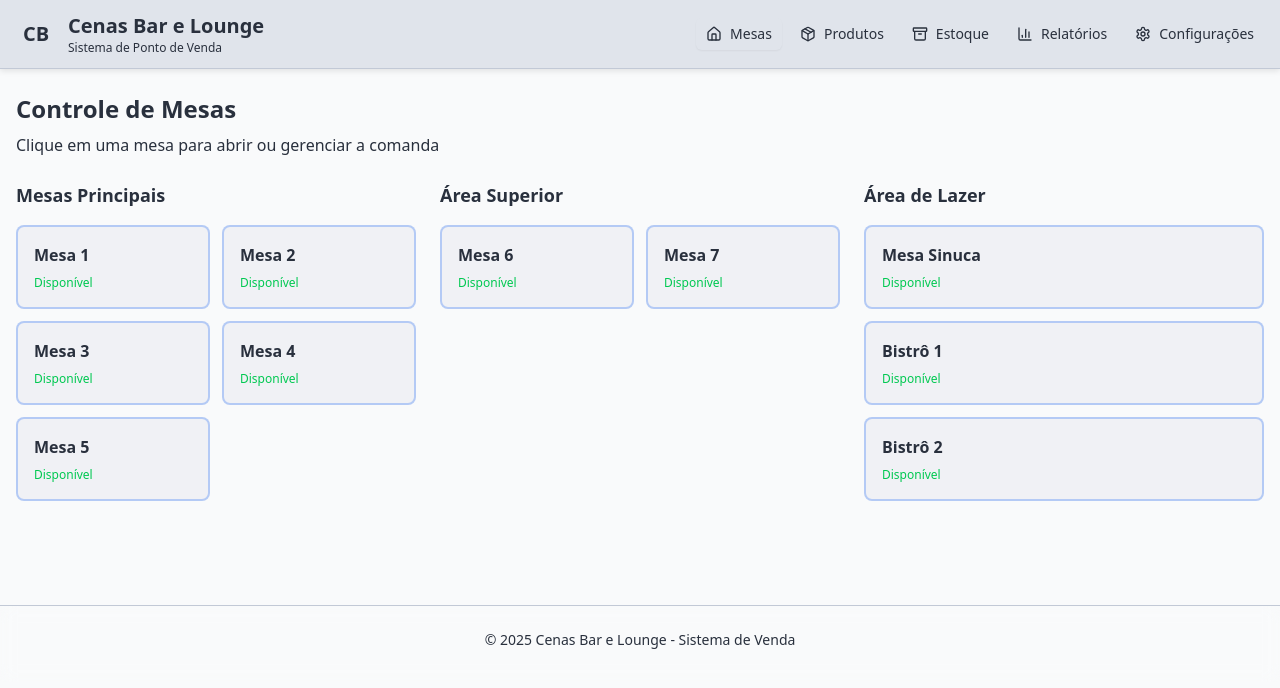
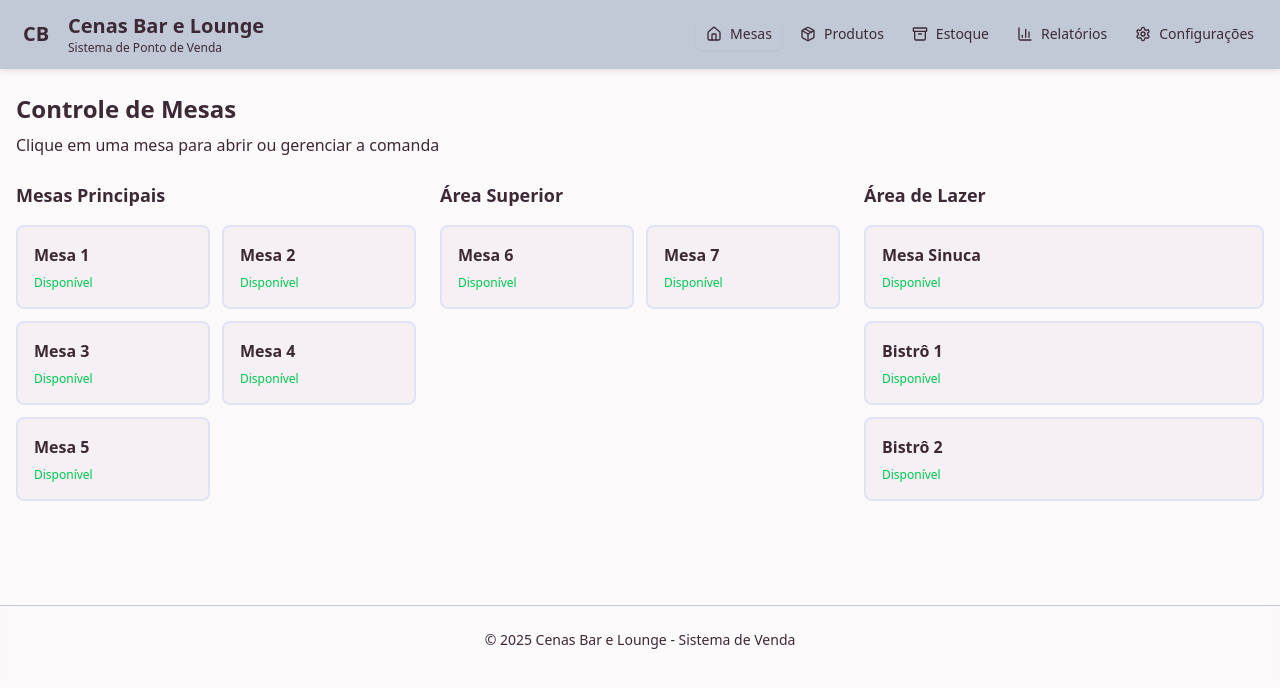
Before and after one commit to diegofsiilva/Cenas_Teste, a React (Vite) app: page / in a window 1280 px wide. Shown: the top 688 px of the page. Built offline with nearby package versions, Linux system fonts and the light colour scheme.

Commit message:
Update App.css

```diff
--- a/src/App.css
+++ b/src/App.css
@@ -15,15 +15,15 @@
     --radius: 0.5rem;
 
     /* Tema inspirado no Copilot */
-    --background: 220 20% 98%;
-    --foreground: 220 20% 20%;
-    --card: 220 20% 95%;
-    --card-foreground: 220 20% 20%;
+    --background: 320 20% 98%;
+    --foreground: 320 20% 20%;
+    --card: 320 20% 95%;
+    --card-foreground: 320 20% 20%;
     --popover: 220 20% 92%;
     --popover-foreground: 220 20% 20%;
     --primary: 220 90% 56%;
     --primary-foreground: 0 0% 100%;
-    --secondary: 220 20% 85%;
+    --secondary: 420 20% 85%;
     --secondary-foreground: 220 20% 20%;
     --muted: 220 20% 90%;
     --muted-foreground: 220 10% 40%;
@@ -54,7 +54,7 @@
 /* Estilos customizados para o PDV */
 .table-card {
   background-color: hsl(var(--card));
-  border: 2px solid hsl(var(--primary) / 0.3);
+  border: 2px solid hsl(var(--primary) / 0.1);
   border-radius: 0.5rem;
   padding: 1rem;
   cursor: pointer;
@@ -74,7 +74,7 @@
 }
 
 .navbar {
-  background-color: hsl(220 20% 90%);
+  background-color: hsl(220 20% 80%);
   color: hsl(var(--foreground));
   border-bottom: 1px solid hsl(var(--border));
   box-shadow: 0 2px 6px rgba(0, 0, 0, 0.1);
```
